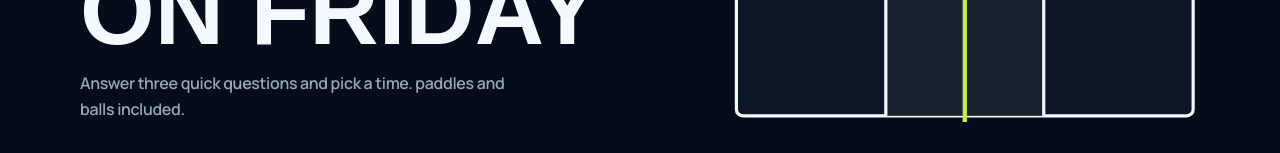
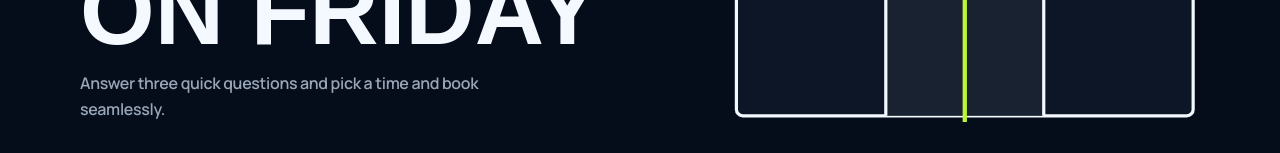
Before and after one commit to Daniel2525-ui/Pickleball-Booking-System, a Next.js app: page / in a window 1280 px wide. Shown: the part 256-409 px from the top of the page. Built offline with nearby package versions, Linux system fonts and the light colour scheme; no server answers; the database is empty; a web font is replaced by a local one.

Commit message:
Revised sub header in booking-container

```diff
--- a/src/components/customers/booking-container.tsx
+++ b/src/components/customers/booking-container.tsx
@@ -426,7 +426,7 @@ export const BookingContainer = () => {
             </span>
           )}
           <p className="mt-4 text-muted-foreground font-semibold max-w-md leading-relaxed">
-            Answer three quick questions and pick a time.{pricing ? ` ₱${Number(pricing.settings.base_hourly_rate).toLocaleString()} an hour per court,` : ""} paddles and balls included.
+            Answer three quick questions and pick a time and book seamlessly.
           </p>
         </div>
         <CourtRally className="w-full max-w-sm md:max-w-none justify-self-center" />
```
